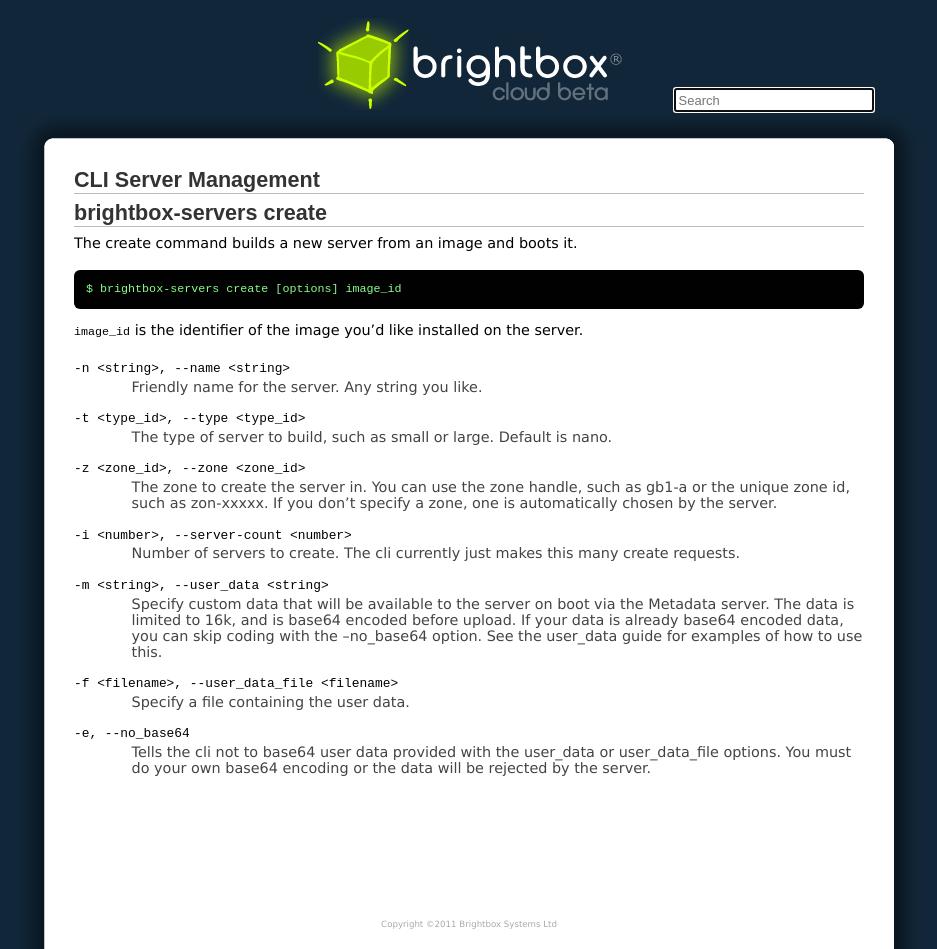
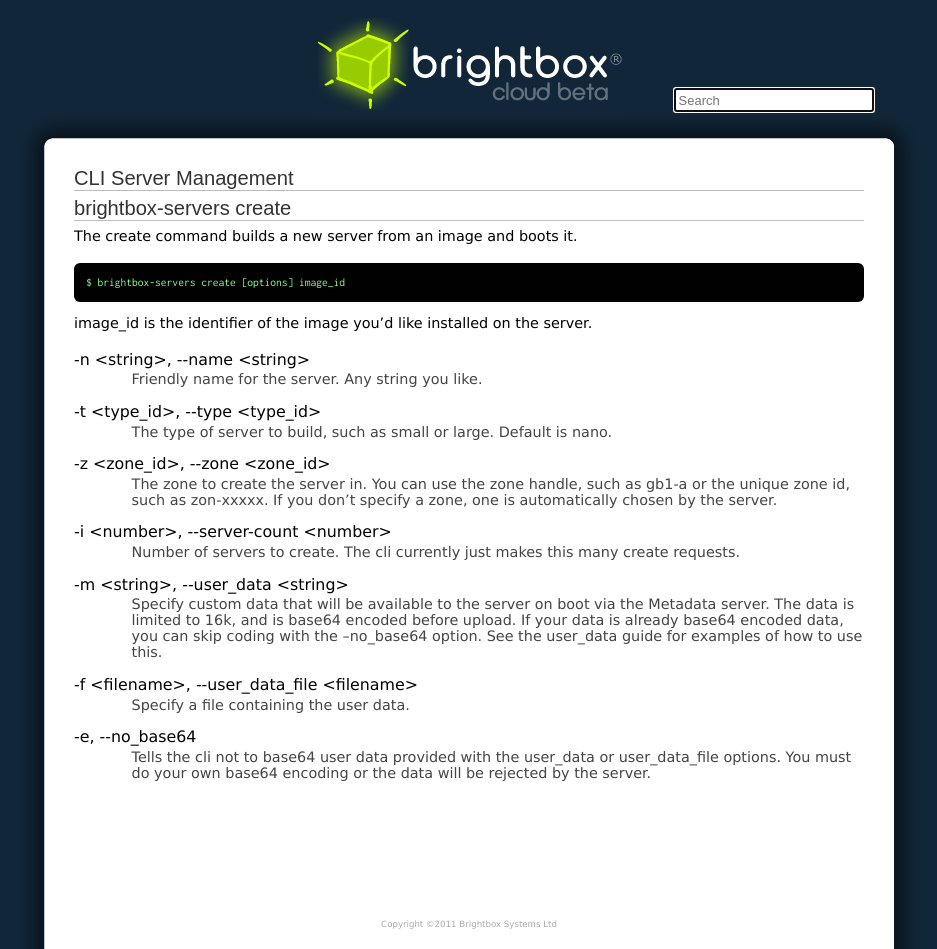
Before and after one commit to brightbox/docs.brightbox.com, a Jekyll site: the page built from references/cli/servers.markdown, in a window 1280 px wide. Shown: the whole page, without its empty margins (171-1108 px from the left). Built offline with Jekyll 4.4.1, drawn with Linux system fonts in a browser that asks for light colours; nearby versions of some CDN libraries; Markdown is read by kramdown in place of the engine named in the settings.

Commit message:
Better support IE. Improve code font styling.

```diff
--- a/_layouts/default.html
+++ b/_layouts/default.html
@@ -2,11 +2,15 @@
 <html>
 	<head>
 		<title>{{ page.title }}</title>
+		<link rel="stylesheet" type="text/css" href="http://fonts.googleapis.com/css?family=Inconsolata">
 		<link href="/stylesheets/screen.css" media="screen" rel="stylesheet" type="text/css"/>
 		<script src="http://ajax.googleapis.com/ajax/libs/jquery/1.6.2/jquery.min.js" type="text/javascript"></script>
 		<script src="http://ajax.googleapis.com/ajax/libs/jqueryui/1.8/jquery-ui.min.js" type="text/javascript"></script>
 		<script src="/javascripts/application.js" type="text/javascript"></script>
 		<link href="http://ajax.googleapis.com/ajax/libs/jqueryui/1.8/themes/base/jquery-ui.css" rel="stylesheet" type="text/css"/>
+		<!--[if lt IE 9]>
+		<script src="/javascripts/iesucks.js"></script>
+		<![endif]-->
 	</head>
 	<body>
 		<header>
--- a/stylesheets/screen.css
+++ b/stylesheets/screen.css
@@ -1,7 +1,28 @@
+html, body, div, span, object, iframe,
+h1, h2, h3, h4, h5, h6, p, blockquote, pre,
+abbr, address, cite, code, del, dfn, em, img, ins, kbd, q, samp,
+small, strong, sub, sup, var, b, i, dl, dt, dd, ol, ul, li,
+fieldset, form, label, legend,
+table, caption, tbody, tfoot, thead, tr, th, td,
+article, aside, canvas, details, figcaption, figure,
+footer, header, hgroup, menu, nav, section, summary,
+time, mark, audio, video {
+  margin: 0;
+  padding: 0;
+  border: 0;
+  font-size: 100%;
+  font: inherit;
+  vertical-align: baseline;
+}
+
+article, aside, details, figcaption, figure,
+footer, header, hgroup, menu, nav, section {
+  display: block;
+}
+
 body {
   margin: 0;
   padding: 12px 0 0 0;
-  text-align: center;
   font: 0.9em "Lucida Grande",Verdana,Arial,sans-serif;
   background-color: #112739;
 }
@@ -11,6 +32,9 @@
   padding: 0;
 }
 
+img {
+	border: 0;
+}
 a {
   color: #0065ca;
 }
@@ -31,12 +55,13 @@
 ul li {
 		margin-bottom: 0.2em;
 }
+
 h2 {
   font-family: "myriad-pro-1","myriad-pro-2",sans-serif;
-  font-size: 1.3em
-  font-weight: 600;
+  font-size: 1.4em;
   color: #333;
   margin-bottom: 0.3em;
+  border-bottom: 1px solid #bbb;
 }
 
 h3 {
@@ -47,16 +72,12 @@
   margin-bottom: 0.2em;
 }
 
-
-h2 {
-  border-bottom: 1px solid #bbb;
-}
-
 body > header {
   height: 155px;
   width: 902px;
   background: url("/images/header_bg.png") 0 100px no-repeat;
   margin: 0 auto;
+  text-align: center;
 }
 
 body > article {
@@ -82,12 +103,15 @@
     background-color: #010101;
     color: #8F8;
     padding: 12px;
-		font-size: 1.0em;
+    font-size: 0.8em;
     margin-bottom: 1em;
     line-height: 1.3em;
     -webkit-border-radius: 6px;
     -moz-border-radius: 6px;
     overflow: auto;
+}
+article pre code {
+  font-family: 'Inconsolata', 'Lucida Console', monospace, sans-serif;
 }
 
 article dt code {
```
Also changed, not shown: javascripts/iesucks.js (added, +4 -0 lines). Lines whose indentation alone changed are shown as unchanged.
